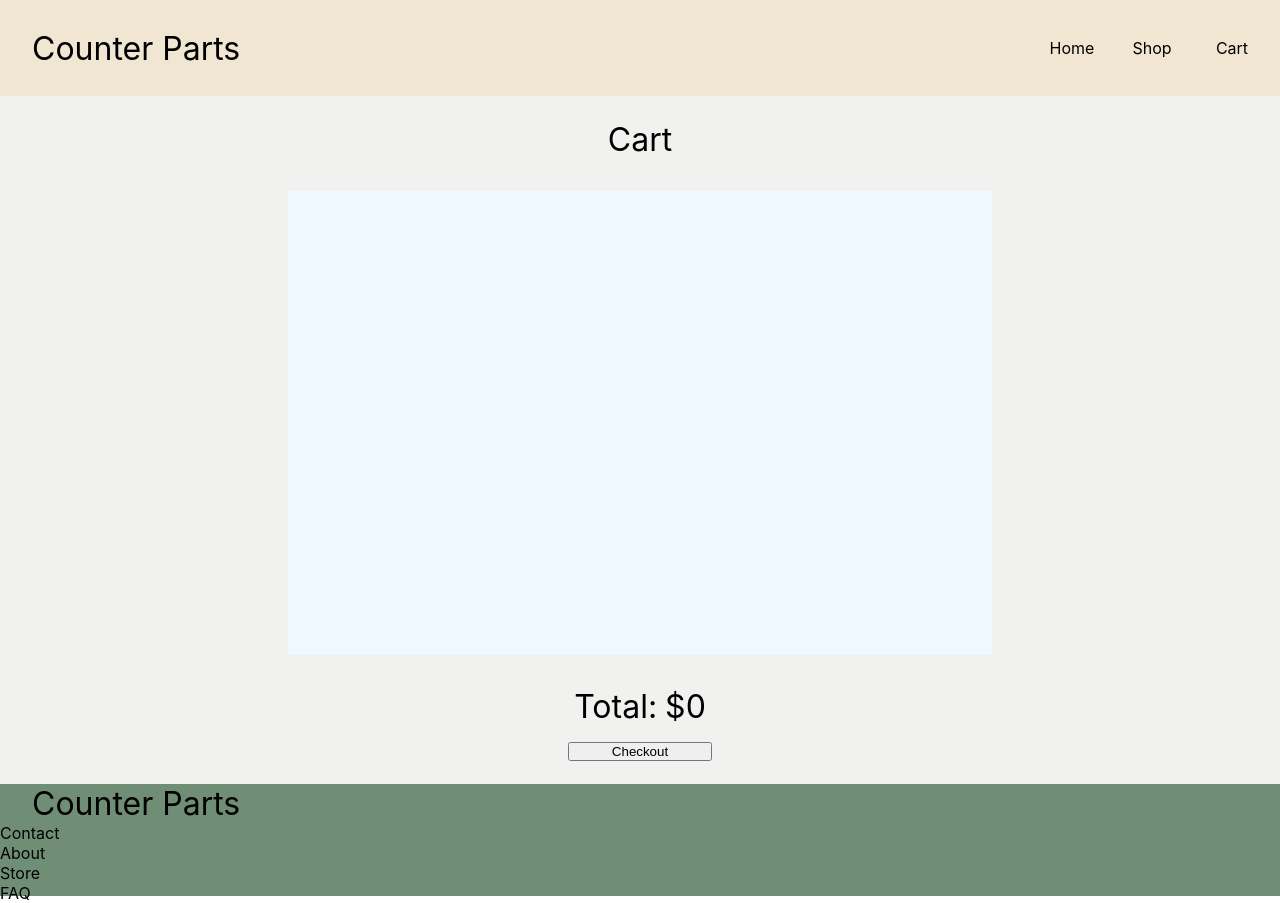
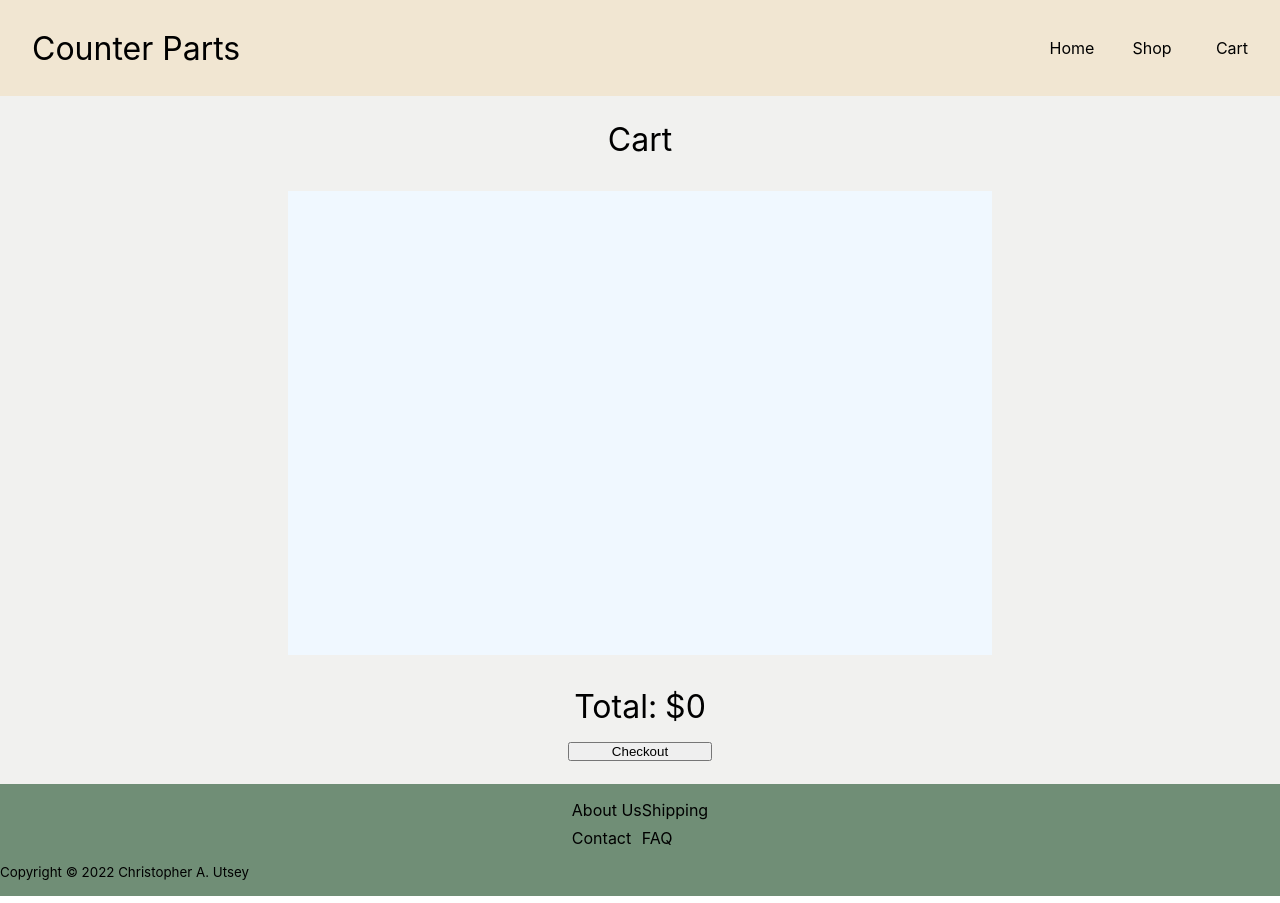
Before and after one commit to cutsey88/shopping-cart, a React (Create React App) app: page /cart in a window 1280 px wide. Built offline with nearby package versions, Linux system fonts and the light colour scheme.

Commit message:
Reformat footer

```diff
--- a/src/components/footer.js
+++ b/src/components/footer.js
@@ -1,19 +1,17 @@
 function Footer() {
     return (
         <nav className="footer">
-            <div className="logo">
-                <p>Counter Parts</p>
-            </div>
             <div className="footer-links">
                 <div className="f-bucket-1">
+                    <p>About Us</p>
                     <p>Contact</p>
-                    <p>About</p>
                 </div>
                 <div className="f-bucket-2">
-                    <p>Store</p>
+                    <p>Shipping</p>
                     <p>FAQ</p>
                 </div>
             </div>
+            <small>Copyright &copy; 2022 Christopher A. Utsey</small>
         </nav>
     )
 }
--- a/src/styles/App.css
+++ b/src/styles/App.css
@@ -61,7 +61,21 @@ body {
 }
 
 .footer {
+    display: flex;
+    flex-direction: column;
+    justify-content: space-evenly;
     height: 7rem;
     z-index: 98;
     background-color: #708e76;
 }
+
+.footer-links {
+    display: flex;
+    justify-content: center;
+}
+
+.footer-links > div {
+    display: flex;
+    flex-direction: column;
+    gap: 0.5rem;
+}
```
